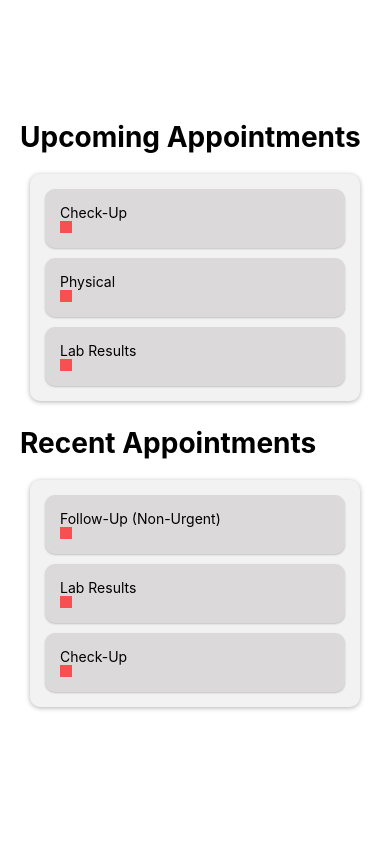
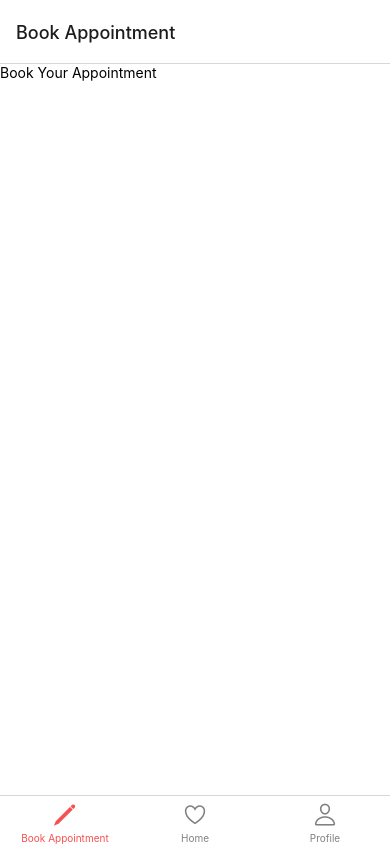
Before and after one commit to ABC-Squared/Asynchronous-Telemedicine, a React Native app in the folder homecall/: screen / in a window 390 px wide. Built offline with nearby package versions, Linux system fonts and the light colour scheme.

Commit message:
Added Bottom Tab Bar

```diff
--- a/homecall/App.js
+++ b/homecall/App.js
@@ -1,10 +1,12 @@
 import { StatusBar } from 'expo-status-bar';
 import { StyleSheet, Text, View } from 'react-native';
 import Appointment from './components/Appointment';
-//import { createStackNavigator } from 'react-navigation'
+import { NavigationContainer } from '@react-navigation/native';
+import { createBottomTabNavigator } from '@react-navigation/bottom-tabs';
+import Ionicons from '@expo/vector-icons/Ionicons';
 
-export default function App() {
-  return (
+function HomeScreen() {
+  return(
     <View style={styles.container}>
       {/* Title for upcoming appointments */}
       <View style={styles.upcomingWrapper}>
@@ -33,13 +35,63 @@ export default function App() {
   );
 }
 
+function BookAppointment() {
+  return(
+    <View style={styles.container}>
+      <Text>Book Your Appointment</Text>
+    </View>
+  );
+}
+
+function Profile() {
+  return(
+    <View style={styles.container}>
+      <Text>Profile View</Text>
+    </View>
+  );
+}
+
+const Tab = createBottomTabNavigator();
+
+export default function App() {
+  return (
+    <NavigationContainer>
+      <Tab.Navigator
+        screenOptions={({ route }) => ({
+          tabBarIcon: ({ focused, color, size }) => {
+            let iconName;
+
+            if (route.name === 'Home') {
+              iconName = focused
+                ? 'heart'
+                : 'heart-outline';
+            } else if (route.name === 'Book Appointment') {
+              iconName = focused ? 'pencil' : 'pencil-outline';
+            } else if (route.name === 'Profile') {
+              iconName = focused ? 'person' : 'person-outline';
+            }
+
+            // You can return any component that you like here!
+            return <Ionicons name={iconName} size={size} color={color} />;
+          },
+          tabBarActiveTintColor: '#F75050',
+          tabBarInactiveTintColor: 'gray',
+        })}>
+        <Tab.Screen name="Book Appointment" component={BookAppointment} />
+        <Tab.Screen name="Home" component={HomeScreen} />
+        <Tab.Screen name="Profile" component={Profile} />
+      </Tab.Navigator>
+    </NavigationContainer>
+  );
+}
+
 const styles = StyleSheet.create({
   container: {
     flex: 1,
     backgroundColor: '#fff',
   },
   upcomingWrapper: {
-    paddingTop: 120,
+    paddingTop: 50,
     paddingHorizontal: 20
   },
   sectionTitle: {
--- a/homecall/package.json
+++ b/homecall/package.json
@@ -10,11 +10,16 @@
     "eject": "expo eject"
   },
   "dependencies": {
+    "@react-navigation/bottom-tabs": "^6.3.1",
+    "@react-navigation/native": "^6.0.10",
+    "@react-navigation/native-stack": "^6.6.1",
     "expo": "~44.0.0",
     "expo-status-bar": "~1.2.0",
     "react": "17.0.1",
     "react-dom": "17.0.1",
     "react-native": "0.64.3",
+    "react-native-safe-area-context": "3.3.2",
+    "react-native-screens": "~3.10.1",
     "react-native-web": "0.17.1"
   },
   "devDependencies": {
```
Also changed, not shown: 1 other file (tests, documents, lock files or other folders).
